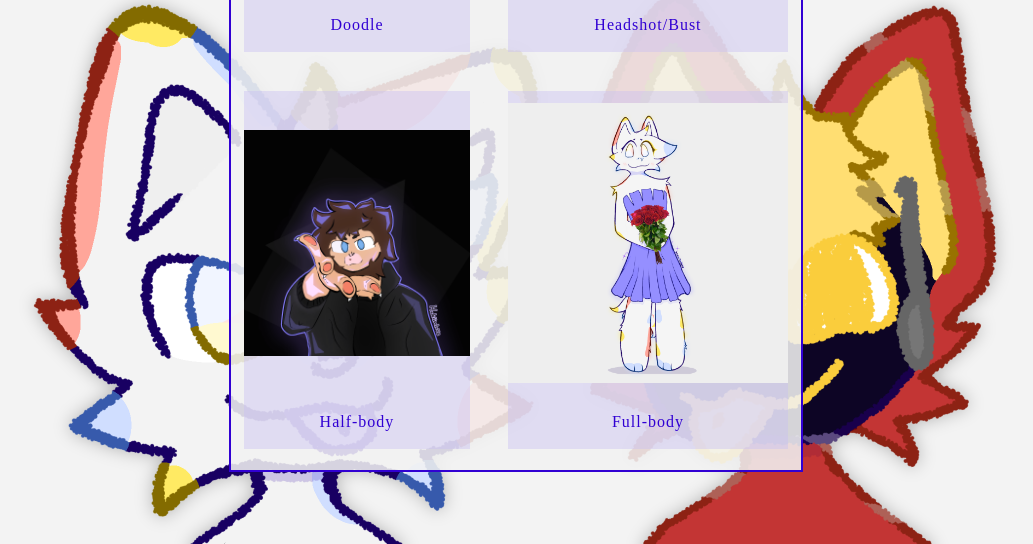
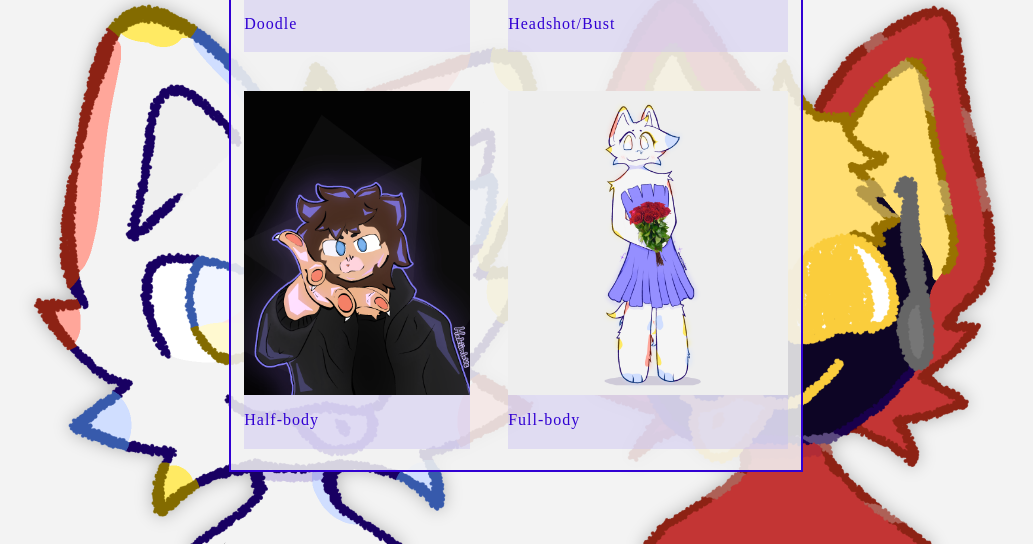
Before and after one commit to mokiinlove/Moki-s-Commissions-2, a PHP site: page /prices.html in a window 1280 px wide. Shown: the part 1019-1563 px from the top of the page, without its empty margins (124-1157 px from the left). Run offline with PHP 8.4, Linux system fonts and the light colour scheme; some web fonts are replaced.

Commit message:
Revert "ajustado el texto de introduccion del index para que sea 50% y la imagen sea 30vh, haciendo que no se agrande la imagen y que se vea mas centrada junto con el texto. tambien se arregló tanto el art como el prices, las imagenes ahora estan centradas y son responsivas."
This reverts commit 51781a4082d3b29130b82e7f16d2c9933bdeceb1.

```diff
--- a/Index.css
+++ b/Index.css
@@ -70,10 +70,6 @@ body{
 .text-no-margin{
     margin: 0;
     padding: 0;
-}
-
-.text-hai{
-    width: 50%;
 }
 
 .text-margin-1{
@@ -316,24 +312,20 @@ label{
 }
 
 .ref-img-info{
-    width: auto;
+    width: 100%;
     height: clamp(220px, 28vw, 420px);
-    display: grid;
-    grid-template-rows: 85% 15%;
+    display: flex;
+    flex-direction: column;
     align-items: stretch;
     background-color: #c8bff16e;
-    box-sizing: border-box;
 }
 
 .img-ref{
     width: 100%;
-    height: 100%;
+    height: 85%;
+    flex: 0 0 85%;
     display: block;
-    object-fit: contain;
-    object-position: center;
-    aspect-ratio: 1 / 1;
-    margin: 0;
-    padding: 0;
+    object-fit: cover;
     position: relative;
 }
 
@@ -356,12 +348,12 @@ label{
 
 .p-art{
     width: 100%;
-    height: 100%;
+    height: 15%;
+    flex: 0 0 15%;
     display: flex;
     flex-direction: column;
     justify-content: center;
     text-align: center;
-    box-sizing: border-box;
 }
 
 .pp{
@@ -438,8 +430,4 @@ label{
     .img-emote{
         width: 5.5vw;
     }
-
-    .ref-img-info{
-        height: clamp(220px, 28vw, 420px);
-    }
 }
--- a/Index.html
+++ b/Index.html
@@ -148,7 +148,7 @@
             </div>
             <div class="status-text-div">
                 <p class="text-margin-1">
-                   ♥ Commissions open | Art trades open ★
+                    Commissions open | Art trades open
                 </p>
             </div>
 
@@ -157,7 +157,7 @@
         <div class="inside-div middle-inside-div"> <!-- MIDDLE INSIDE DIV -->
 
             <div class="info-double-div">
-                <p class="text-no-margin text-hai">Hai <img class="img-emote" src="./images/others/emotes/fetti_heart.png"> I go by Moki and Molly! I´m a digital artist, volleyball player and web developer. I hope you enjoy my art and feel free to contact me for commissions or art trades! Thank you for visiting my page!</p>
+                <p class="text-no-margin">Hai <img class="img-emote" src="./images/others/emotes/fetti_heart.png"> I go by Moki and Molly! I´m a digital artist, volleyball player and web developer. I hope you enjoy my art and feel free to contact me for commissions or art trades! Thank you for visiting my page!</p>
 
                 <div class="separator"></div>
 
--- a/prices.html
+++ b/prices.html
@@ -139,30 +139,22 @@
 
                 <div class="ref-img-info">
                     <img class="img-ref" src="./images/artwork/prices-references/doodle.png">
-                    <div class="p-art">
-                        <p class="pp">Doodle</p>
-                    </div>
+                    <p>Doodle</p>
                 </div>
 
                 <div class="ref-img-info">
                     <img class="img-ref" src="./images/artwork/prices-references/headshot.png">
-                    <div class="p-art">
-                        <p class="pp">Headshot/Bust</p>
-                    </div>
+                    <p>Headshot/Bust</p>
                 </div>
 
                 <div class="ref-img-info">
                     <img class="img-ref" src="./images/artwork/prices-references/half-body.png">
-                    <div class="p-art">
-                        <p class="pp">Half-body</p>
-                    </div>
+                    <p>Half-body</p>
                 </div>
 
                 <div class="ref-img-info">
                     <img class="img-ref" src="./images/artwork/prices-references/full-body.png">
-                    <div class="p-art">
-                        <p class="pp">Full-body</p>
-                    </div>
+                    <p>Full-body</p>
                 </div>
 
             </div>
```
Also changed, not shown: art.html (+0 -17 lines), images/artwork/Untitled124_20260415175359.png (deleted), images/artwork/headshot-animated-protogen.gif (deleted).
